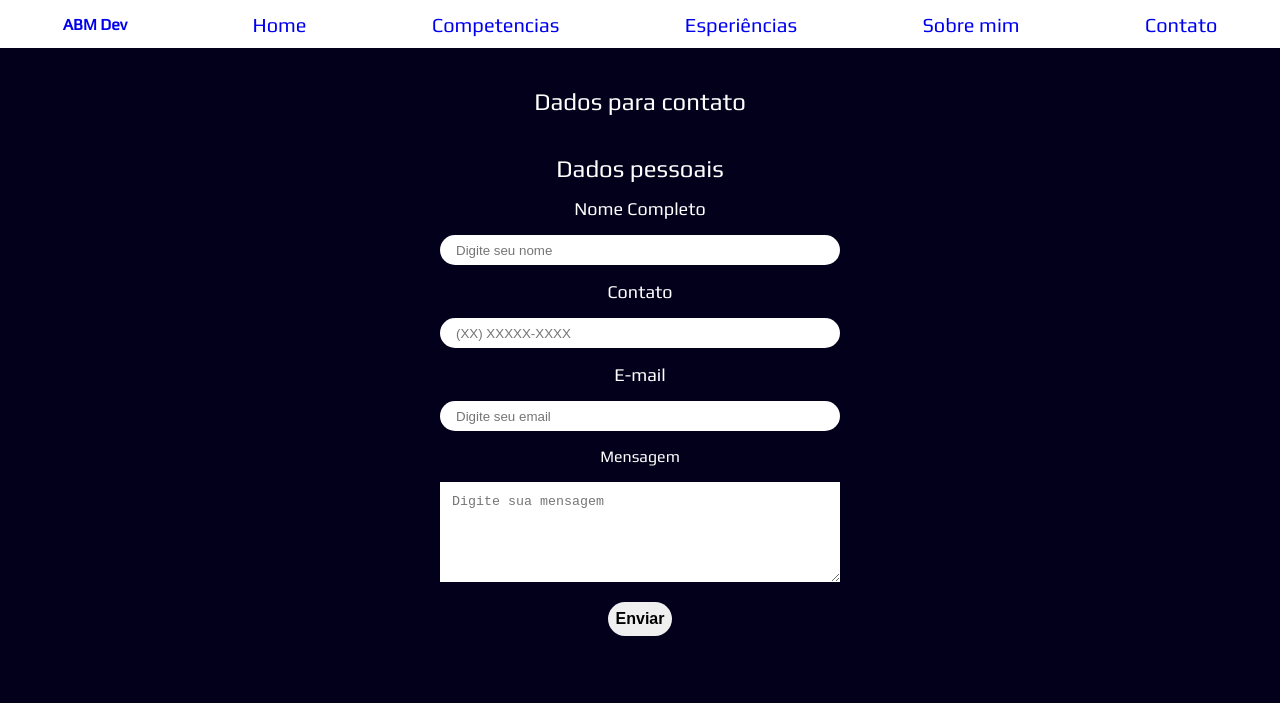
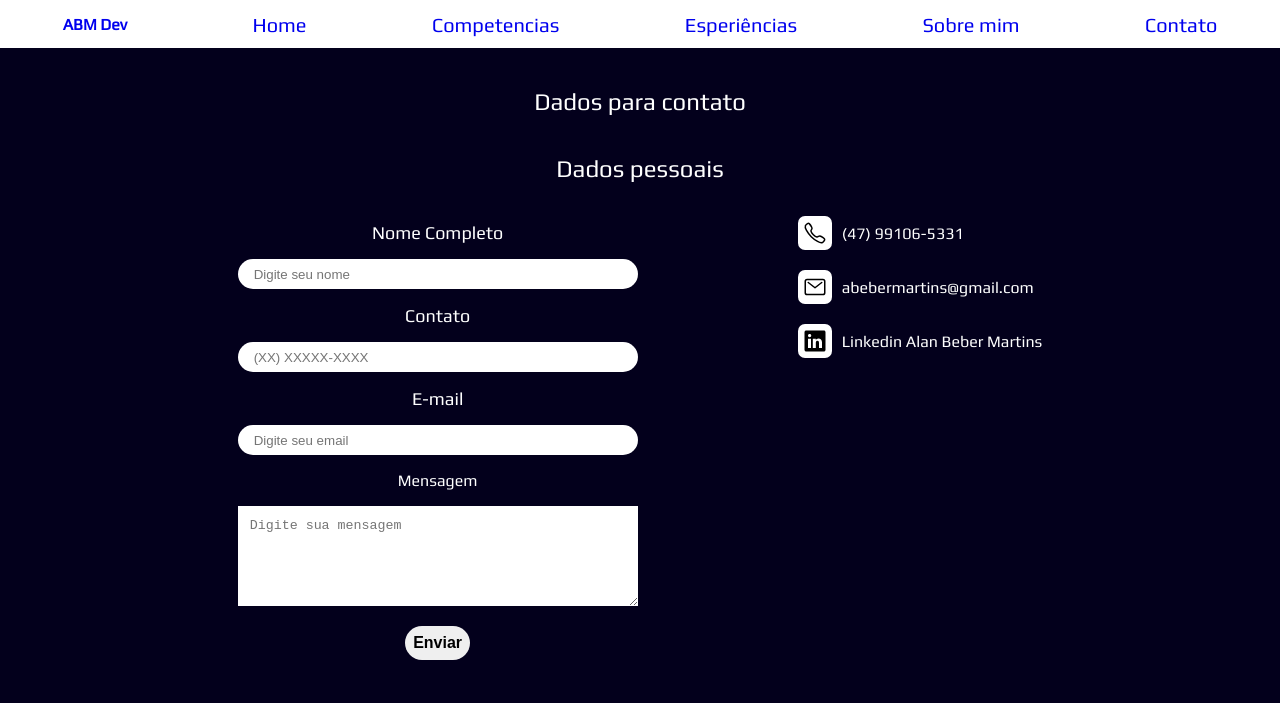
Before and after one commit to alanbebermartins/portifolio-alan-beber-martins, a plain HTML site: page contato.html in a window 1280 px wide. Drawn offline with Linux system fonts and the light colour scheme.

Commit message:
melhorando a responsividade da pag contato

```diff
--- a/contato.html
+++ b/contato.html
@@ -24,7 +24,7 @@
     <main class="apresentacao-principal">
         <h2 class="principal__titulo">Dados para contato</h2>
         <p class="apresentacao-contato">Dados pessoais</p>
-
+        <div class="contato__formulario">
             <form class="principal__formulario" id="formulario" target="_blank">
                 <div class="formulario__campo">
                     <label class="campo__dado__pessoal dado__nome" for="nome">Nome Completo</label>
@@ -46,6 +46,15 @@
                 </div>
                 <button class="botao-submit" type="submit" for="submit" id="submit" name="submit">Enviar</button>
             </form>
+            <div>
+                <ul>
+                    <li class="meio__contato"><img class="icone-botao" src="/imagens/logo-telefone.svg" alt="logo-telefone">(47) 99106-5331</li></p>
+                    <li class="meio__contato"><img class="icone-botao" src="/imagens/logo-email.svg" alt="logo-email">abebermartins@gmail.com</li>
+                    <li class="meio__contato"><img class="icone-botao" src="/imagens/logo-linkedin.svg" alt="logo-linkedin">Linkedin Alan Beber Martins</li>
+                </ul>
+            </div>
+        </div>
+
     </main>
 </body>
 </html>
--- a/css/contato.css
+++ b/css/contato.css
@@ -54,6 +54,27 @@
     padding: 12px 0 0 12px;
 }
 
+.meio__contato{
+    list-style-type: none;
+    display: flex;
+    align-items: center;
+    justify-content: center;
+}
+
+.icone-botao{
+    width: 24px;
+    padding: 5px;
+    margin: 10px;
+    background-color: white;
+    border-radius: 7px;
+}
+
+.contato{
+    background-color: white;
+}
+
+
+
 /*-------------------------------- MEDIA QUERIES PARA TELA 768PX --------------------------------*/
 
 @media screen and (min-width: 768px){
@@ -85,8 +106,18 @@
     }
 }
 
-/*-------------------------------- MEDIA QUERIES PARA TELA 1024PX --------------------------------*/
+/*-------------------------------- MEDIA QUERIES PARA TELA 1280PX --------------------------------*/
 
-@media screen and (min-width: 1024px){
+@media screen and (min-width: 1280px){
+    .contato__formulario{
+        display: flex;
+        gap: 150px;
+        padding: 24px 0;
+        justify-content: center;
+    }
 
+    .meio__contato{
+        align-items: center;
+        justify-content: left;
+    }
 }
```
Lines whose indentation alone changed are shown as unchanged.
